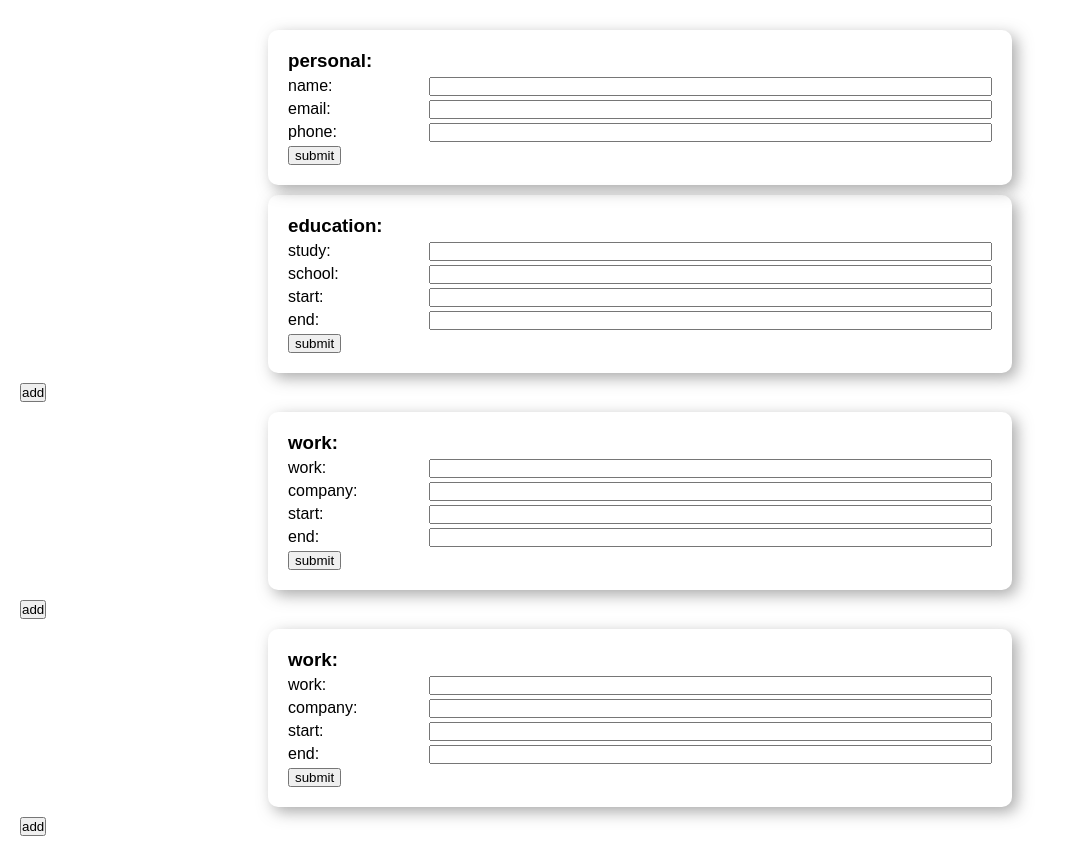
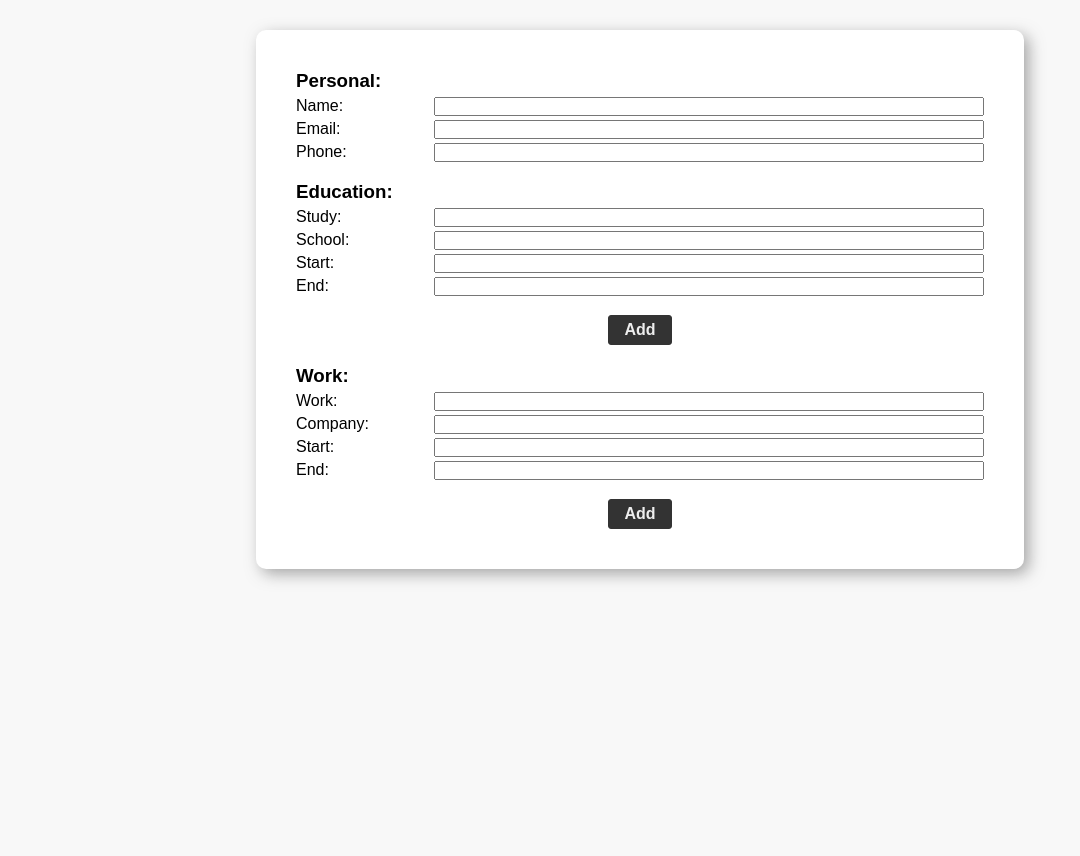
Before and after one commit to SerginoCroes/cv-project, a React (Create React App) app: page / in a window 1280 px wide. Shown: the whole page, without its empty margins (0-1080 px from the left). After the commit the page ends 800 px from the top, so only its background shows below. Built offline with nearby package versions, Linux system fonts and the light colour scheme.

Commit message:
slight functional and layout improvements

```diff
--- a/public/style.css
+++ b/public/style.css
@@ -6,19 +6,22 @@
 
 body {
     font-family: sans-serif;
+    background-color: #f8f8f8;
 }
 
 .App {
+    background-color: #ffffff;
     padding: 20px;
+    border-radius: 10px;
+    box-shadow: 5px 5px 15px rgba(88, 88, 88, 50%);
+    margin: 30px auto;
+    padding: 20px;
+    width: 60%;
 }
 
-.form {
+.form, .buttons{
     /* border: 1px solid #bbbbbb; */
-    border-radius: 10px;
-    box-shadow: 5px 5px 15px rgba(88, 88, 88, 50%);
-    margin: 10px auto;
-    padding: 20px;
-    width: 60%;
+    margin: 20px;
 }
 
 .field p {
@@ -31,6 +34,18 @@ body {
     float: right;
 }
 
-.form input[type="button"] {
-    padding: 0px 5px;
+.buttons {
+    text-align: center;
 }
+
+.buttons input[type="button"] {
+    box-shadow: none;
+    margin: 0px 5px;
+    padding: 5px 15px;
+    border: 1px solid #333333;
+    border-radius: 3px;
+    background-color: #333333;
+    color: #eeeeee;
+    font-size: 1rem;
+    font-weight: bold;
+}
--- a/src/App.js
+++ b/src/App.js
@@ -4,13 +4,32 @@ import Form from "./components/Form";
 export default class App extends Component {
   constructor() {
     super();
-    this.formTypes = ['personal', 'education', 'work', 'work'];
+
+    this.state = {Education: [0], Work: [0]};
+
+
+    this.addForm = this.addForm.bind(this);
+    this.delForm = this.delForm.bind(this);
+  }
+
+  addForm(type, index) {
+    const temp = [...this.state[type]];
+    temp.push(index + 1);
+    this.setState({[type]: temp});
+  }
+
+  delForm(type, index) {
+    const temp = [...this.state[type]];
+    temp.splice(index, 1);
+    this.setState({[type]: temp});
   }
 
   render() {
     return (
       <div className="App">
-        {this.formTypes.map((formType, index) => <Form key={index} formtype={formType}/>)}
+        <Form key='personal' formtype='Personal'/>
+        {Object.keys(this.state.Education).map((key, index) => <Form index={index} formtype='Education' add={this.addForm} del={this.delForm}/>)}
+        {Object.keys(this.state.Work).map((key, index) => <Form index={index} formtype='Work' add={this.addForm} del={this.delForm}/>)}
       </div>
     );
   }
--- /dev/null
+++ b/src/components/Buttons.js
@@ -0,0 +1,18 @@
+import { Component } from "react";
+
+export default class Buttons extends Component {
+    constructor(props) {
+        super(props);
+    }
+
+    render() {
+        const {formtype, index, add, del} = this.props;
+
+        return (
+            <div className="buttons">
+                <input type='button' value="Add" onClick={() => add(formtype, index)}/>
+                {(index !== 0) && <input type="button" value="Delete" onClick={() => del(formtype, index)}/>}
+            </div>
+        )
+    }
+}
--- a/src/components/Form.js
+++ b/src/components/Form.js
@@ -1,19 +1,20 @@
 import { Component } from "react";
 import Field from "./Field";
+import Buttons from "./Buttons";
 
 export default class Form extends Component {
     constructor(props) {
         super(props);
 
         switch (this.props.formtype) {
-            case 'personal':
-                this.fields = ['name', 'email', 'phone'];
+            case 'Personal':
+                this.fields = ['Name', 'Email', 'Phone'];
                 break;
-            case 'education':
-                this.fields = ['study', 'school', 'start', 'end'];
+            case 'Education':
+                this.fields = ['Study', 'School', 'Start', 'End'];
                 break;
-            case 'work':
-                this.fields = ['work', 'company', 'start', 'end'];
+            case 'Work':
+                this.fields = ['Work', 'Company', 'Start', 'End'];
                 break;
             default:
                 this.fields = [];
@@ -21,14 +22,16 @@ export default class Form extends Component {
     }
 
     render() {
+
+        const {formtype, index, add, del} = this.props;
+
         return (
             <>
                 <div className="form">
                     <h3>{this.props.formtype}:</h3>
-                    {this.fields.map((field, index) => <Field key={index} fieldName={field}/>)}
-                    <input type="button" value="submit"/>
+                    {this.fields.map((field, i) => <Field key={i} fieldName={field}/>)}
                 </div>
-                {this.props.formtype !== 'personal' && <input type='button' value="add"/>}
+                {this.props.formtype !== 'Personal' && <Buttons formtype={formtype} index={index} add={add} del={del}/>}
             </>
         )
     }
```
